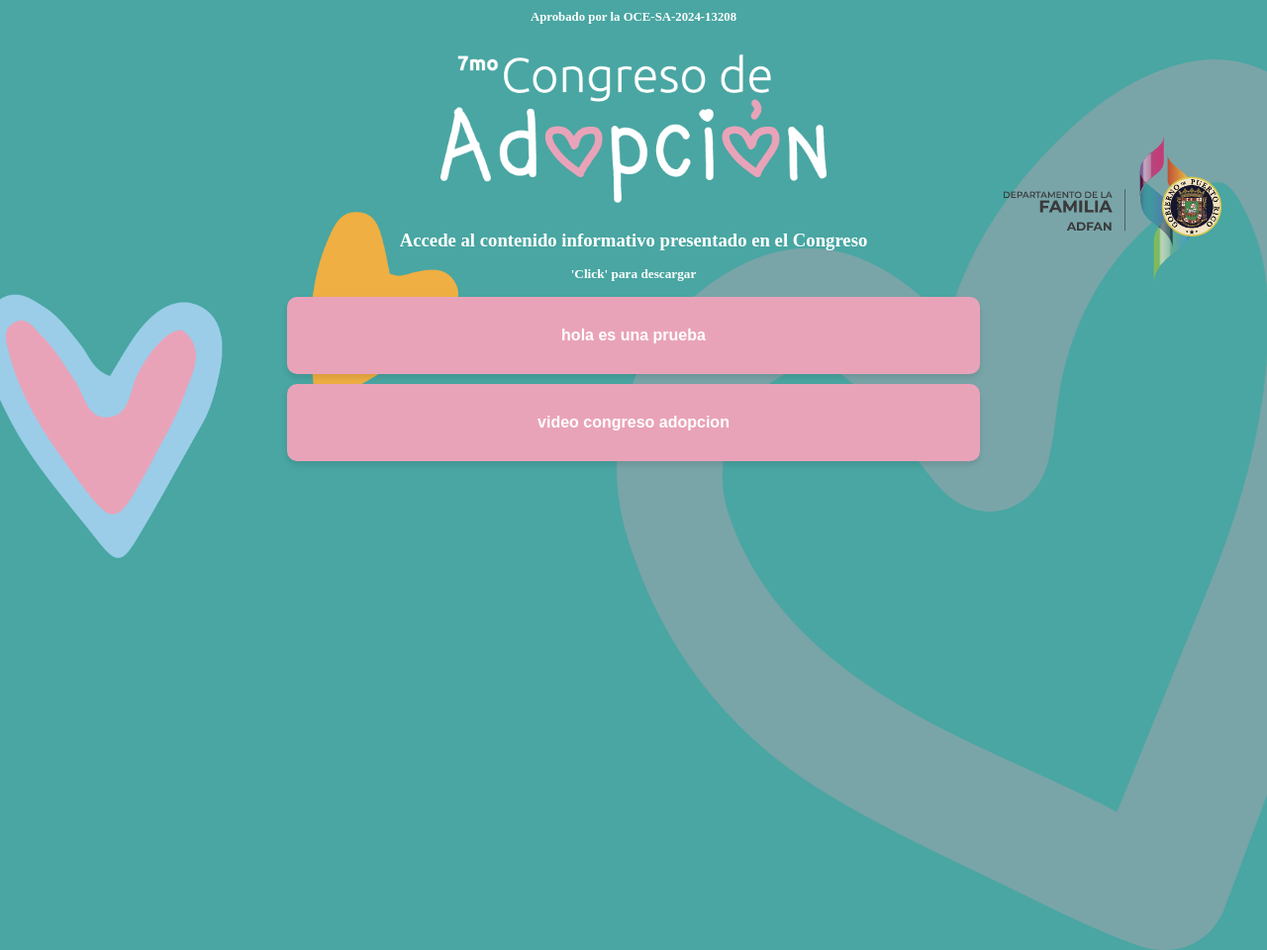
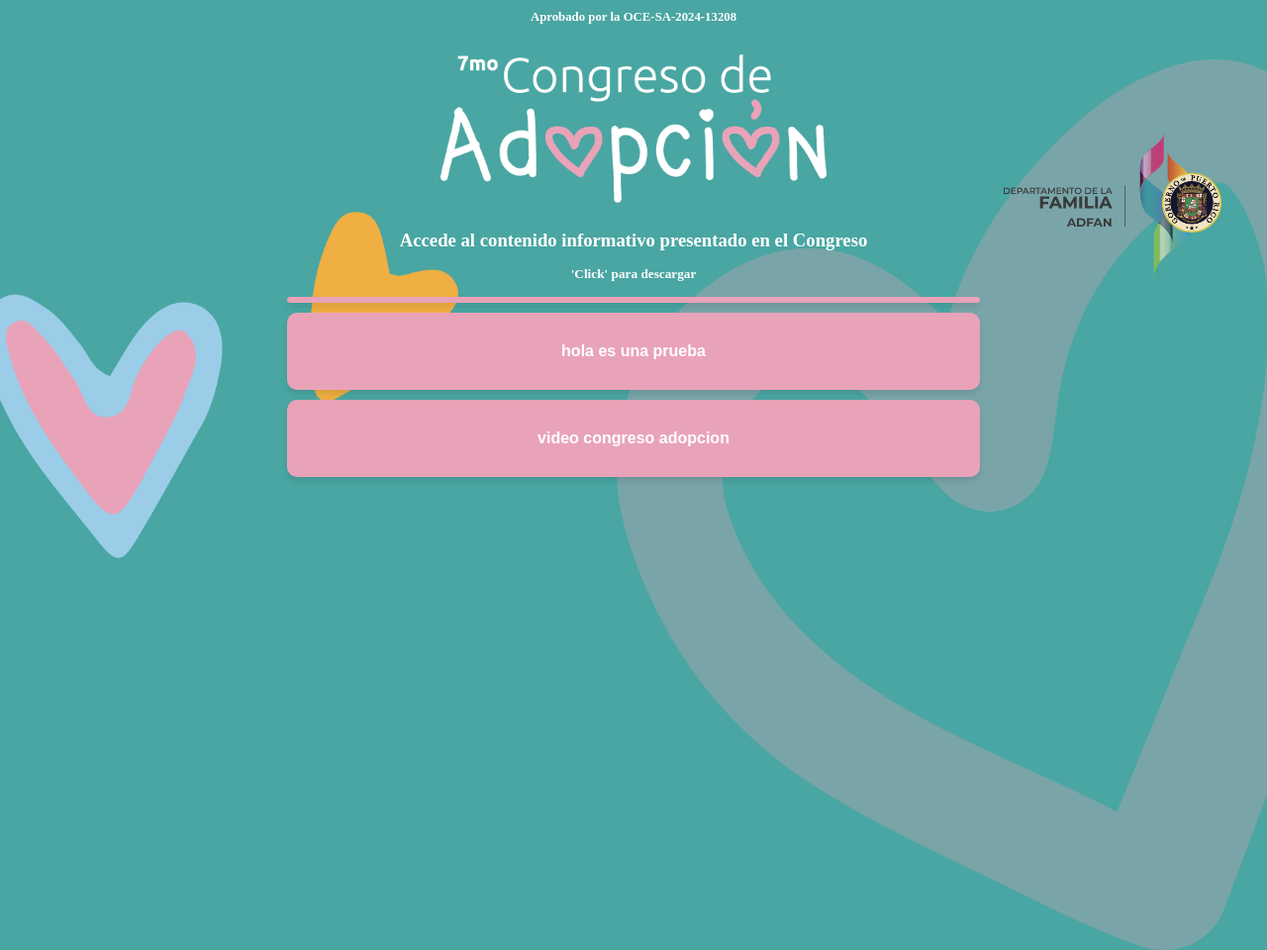
Before and after one commit to leomarrg/adfan_registry_platform, a Django app: page / in a window 1280 px wide; the page is wider, and only the part inside the window is pictured. Shown: that part at 99% size. Run offline with Django 4.2, Linux system fonts and the light colour scheme; data comes from the database, SQL or seed files in the repository; some libraries are stand-ins or nearby versions.

Commit message:
deleted embeded for testing it works, added wrapper

```diff
--- a/registry_app/templates/registry_app/file_list.html
+++ b/registry_app/templates/registry_app/file_list.html
@@ -30,14 +30,14 @@
 
 
             <!-- Your embedded video player code -->
-            <div class video-wrapper>
-                <div id="fb-root"></div>
+            <div class="video-wrapper">
+                <!--<div id="fb-root"></div>
                 <script async defer src="https://connect.facebook.net/en_US/sdk.js#xfbml=1&version=v3.2"></script>
 
                 <div class="fb-video" data-href="https://www.facebook.com/facebook/videos/10153231379946729/" data-width="500" data-show-text="false">
                     <div class="fb-xfbml-parse-ignore">
 
-                </div>
+                </div>-->
             </div>
             <!-- Video List -->
         <!--    <div class="video-wrapper">
```
